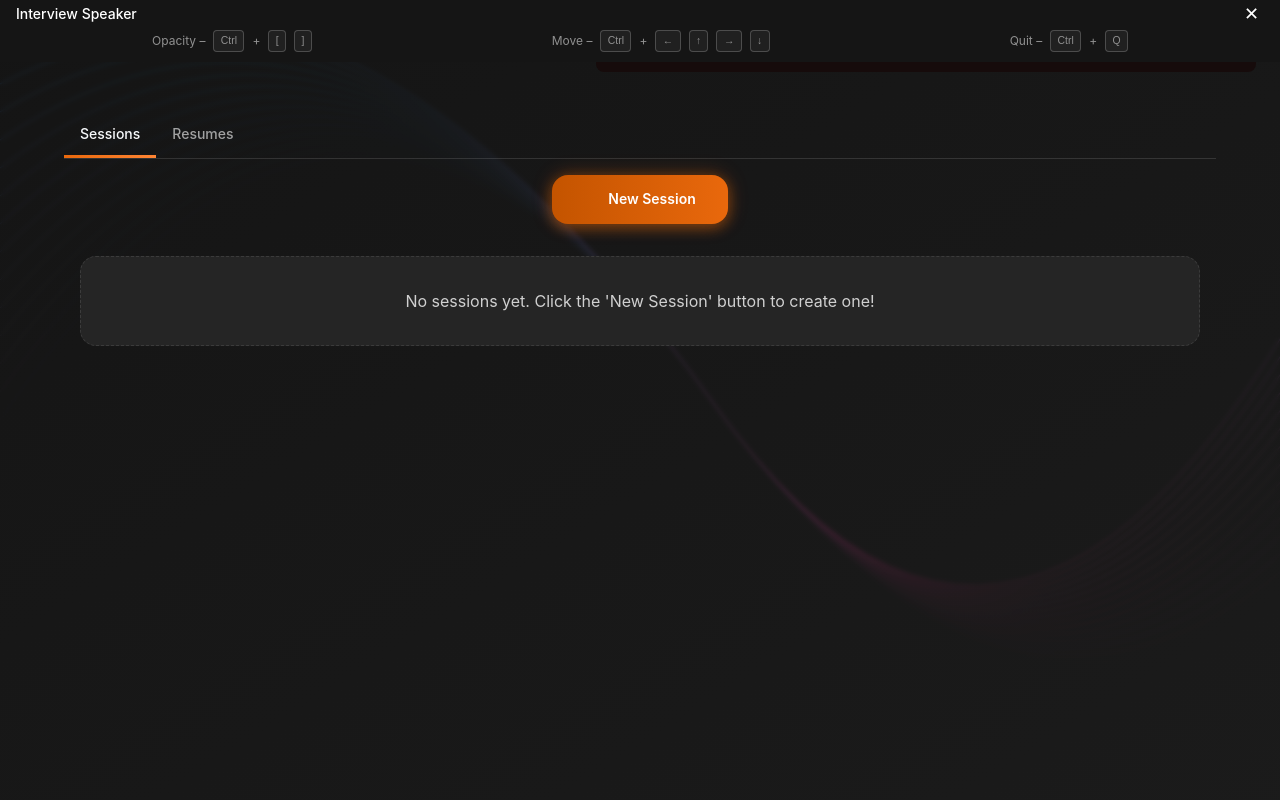
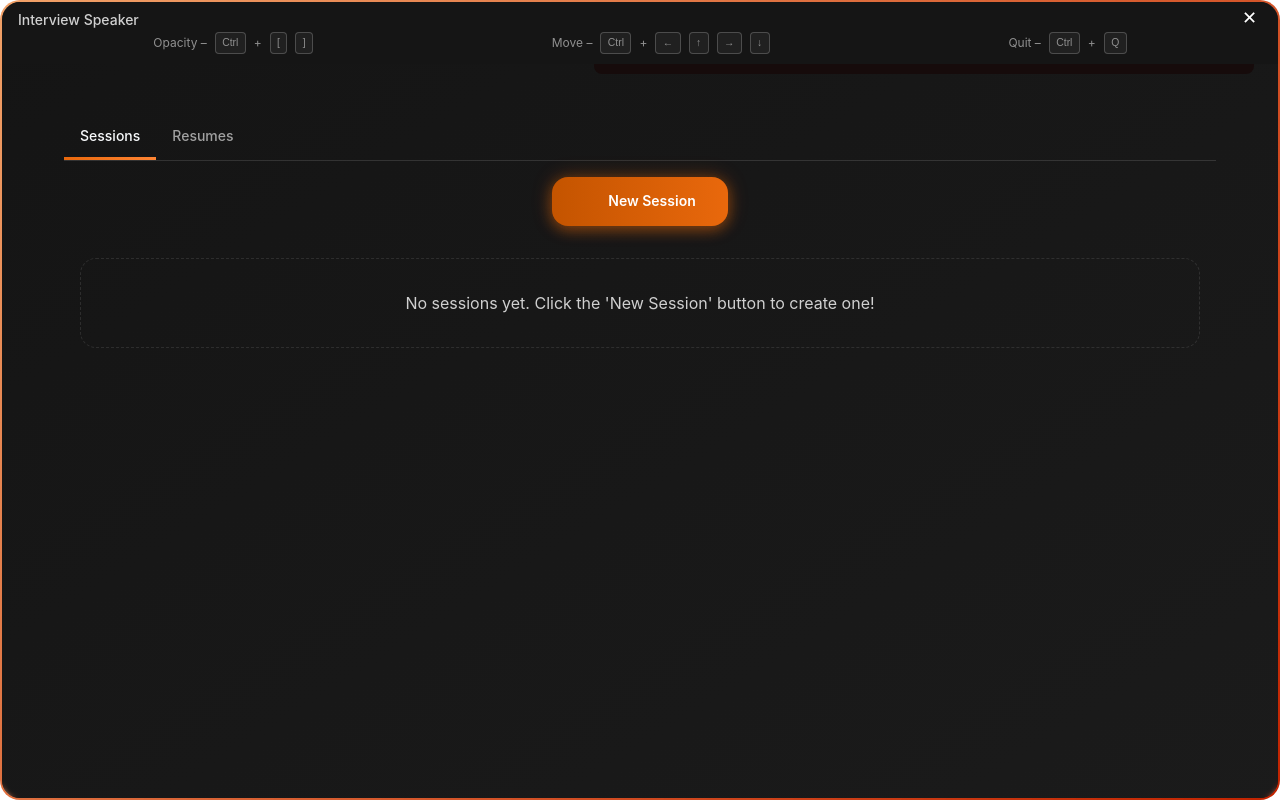
Before and after one commit to HaiderHB/CDSC140, a React (Vite) app in the folder src/renderer/: page / in a window 1280 px wide. Built offline with nearby package versions, Linux system fonts and the light colour scheme; some icons are missing.

Commit message:
rounded borders

```diff
--- a/src/renderer/src/App.css
+++ b/src/renderer/src/App.css
@@ -4,6 +4,24 @@
   margin: 0;
 }
 
+html,
+body {
+  margin: 0;
+  background: transparent;
+  overflow: hidden;
+}
+
+#root {
+  width: 100vw;
+  height: 100vh;
+  border-radius: 20px;
+  background:
+    linear-gradient(#151515, #151515) padding-box,
+    /* inner content */ linear-gradient(135deg, #e9680c9f, #c12300) border-box; /* border */
+  border: 2px solid transparent; /* required for the trick */
+  box-sizing: border-box;
+}
+
 .spritz-text::before {
   animation: focusPoint 2s ease-in-out infinite;
 }
--- a/src/renderer/src/App.tsx
+++ b/src/renderer/src/App.tsx
@@ -249,11 +249,11 @@ function App(): JSX.Element {
       >
         <Typography
           variant="subtitle2"
-          sx={{ color: isClickThrough ? 'transparent' : 'white', opacity: 1 }}
+          sx={{ color: isClickThrough ? 'transparent' : 'white', opacity: 0.8, marginTop: '8px' }}
         >
           Interview Speaker
         </Typography>
-        <Box sx={{ display: 'flex', WebkitAppRegion: 'no-drag' }}>
+        <Box sx={{ display: 'flex', WebkitAppRegion: 'no-drag', marginTop: '4px' }}>
           <IconButton
             onClick={handleCloseApp}
             size="small"
@@ -265,7 +265,7 @@ function App(): JSX.Element {
               }
             }}
           >
-            ✕
+            {isMac ? '🔴' : '✕'}
           </IconButton>
         </Box>
       </Box>
--- a/src/renderer/src/theme.tsx
+++ b/src/renderer/src/theme.tsx
@@ -14,8 +14,8 @@ const theme = createTheme({
       dark: '#333333'
     },
     background: {
-      default: '#151515',
-      paper: '#252525'
+      default: 'transparent',
+      paper: 'transparent'
     },
     text: {
       primary: '#f8f8f8',
```
